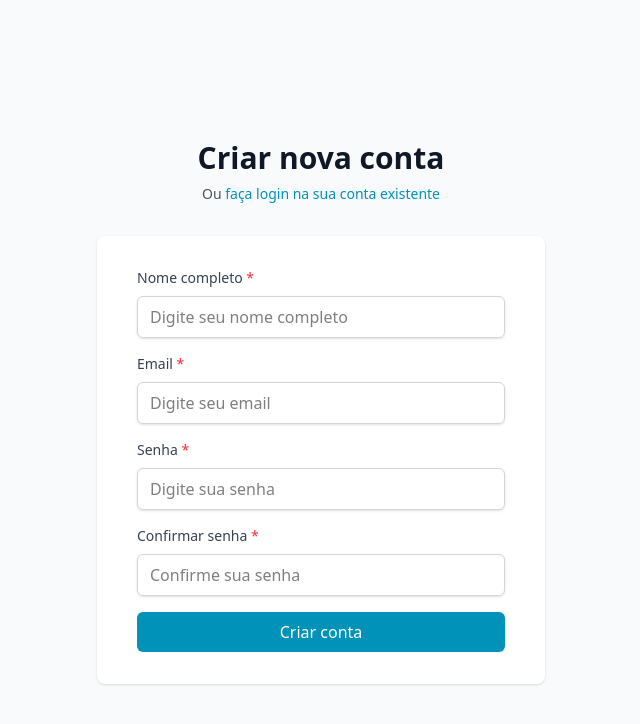
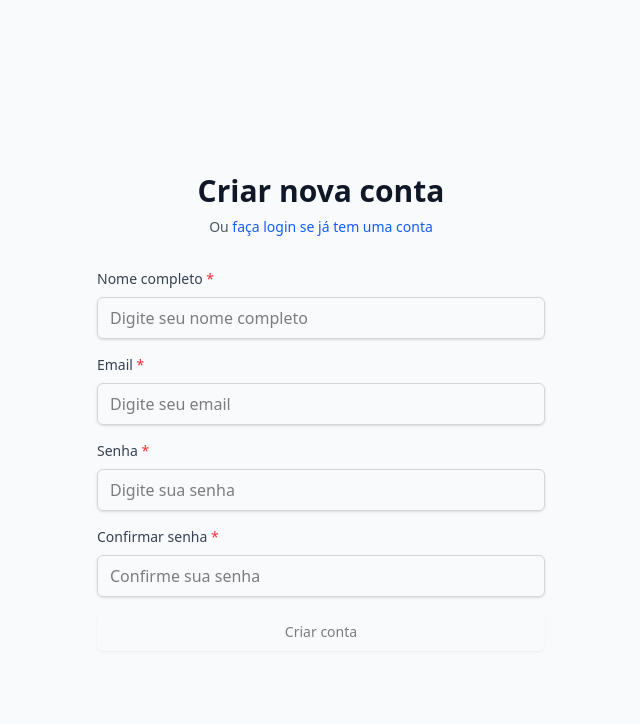
Before and after one commit to MatheusConstantino/todolist-frontend, a Vue app: page /register in a window 1280 px wide. Shown: the top 724 px of the page, without its empty margins (319-959 px from the left). Built offline with nearby package versions, Linux system fonts and the light colour scheme.

Commit message:
register

```diff
--- a/src/components/BaseButton.vue
+++ b/src/components/BaseButton.vue
@@ -3,11 +3,12 @@
     :type="type"
     :disabled="disabled || loading"
     :class="buttonClasses"
-    @click="$emit('click')"
+    class="w-full flex justify-center items-center px-4 py-2 border border-transparent rounded-md shadow-sm text-sm font-medium focus:outline-none focus:ring-2 focus:ring-offset-2 transition-all duration-200"
+    @click="handleClick"
   >
     <svg
       v-if="loading"
-      class="animate-spin -ml-1 mr-3 h-5 w-5 text-white"
+      class="animate-spin -ml-1 mr-3 h-5 w-5"
       xmlns="http://www.w3.org/2000/svg"
       fill="none"
       viewBox="0 0 24 24"
@@ -15,7 +16,8 @@
       <circle class="opacity-25" cx="12" cy="12" r="10" stroke="currentColor" stroke-width="4"></circle>
       <path class="opacity-75" fill="currentColor" d="M4 12a8 8 0 018-8V0C5.373 0 0 5.373 0 12h4zm2 5.291A7.962 7.962 0 014 12H0c0 3.042 1.135 5.824 3 7.938l3-2.647z"></path>
     </svg>
-    {{ loading ? loadingText : text }}
+
+    <slot>{{ text }}</slot>
   </button>
 </template>
 
@@ -23,10 +25,6 @@
 import { computed } from 'vue'
 
 const props = defineProps({
-  text: {
-    type: String,
-    required: true
-  },
   type: {
     type: String,
     default: 'button'
@@ -36,38 +34,45 @@ const props = defineProps({
     default: 'primary',
     validator: (value) => ['primary', 'secondary', 'danger'].includes(value)
   },
-  size: {
+  disabled: {
+    type: Boolean,
+    default: false
+  },
+  loading: {
+    type: Boolean,
+    default: false
+  },
+  text: {
     type: String,
-    default: 'md',
-    validator: (value) => ['sm', 'md', 'lg'].includes(value)
-  },
-  disabled: Boolean,
-  loading: Boolean,
-  loadingText: {
-    type: String,
-    default: 'Carregando...'
+    default: ''
   }
 })
 
-defineEmits(['click'])
+const emit = defineEmits(['click'])
 
-const buttonClasses = computed(() => [
-  'inline-flex items-center justify-center font-medium rounded-md transition-colors focus:outline-none focus:ring-2 focus:ring-offset-2',
-  // Variants
-  {
-    'bg-cyan-600 hover:bg-cyan-700 text-white focus:ring-cyan-500': props.variant === 'primary',
-    'bg-gray-200 hover:bg-gray-300 text-gray-900 focus:ring-gray-500': props.variant === 'secondary',
-    'bg-red-600 hover:bg-red-700 text-white focus:ring-red-500': props.variant === 'danger'
-  },
-  // Sizes
-  {
-    'px-3 py-2 text-sm': props.size === 'sm',
-    'px-4 py-2 text-base': props.size === 'md',
-    'px-6 py-3 text-lg': props.size === 'lg'
-  },
-  // States
-  {
+const buttonClasses = computed(() => {
+  const baseClasses = {
     'opacity-50 cursor-not-allowed': props.disabled || props.loading
   }
-])
+
+  const variantClasses = {
+    primary: 'bg-blue-600 hover:bg-blue-700 text-white focus:ring-blue-500',
+    secondary: 'bg-gray-600 hover:bg-gray-700 text-white focus:ring-gray-500',
+    danger: 'bg-red-600 hover:bg-red-700 text-white focus:ring-red-500'
+  }
+
+  return {
+    ...baseClasses,
+    ...variantClasses[props.variant].split(' ').reduce((acc, cls) => {
+      acc[cls] = !props.disabled && !props.loading
+      return acc
+    }, {})
+  }
+})
+
+const handleClick = (event) => {
+  if (!props.disabled && !props.loading) {
+    emit('click', event)
+  }
+}
 </script>
--- a/src/components/BaseInput.vue
+++ b/src/components/BaseInput.vue
@@ -8,17 +8,23 @@
       {{ label }}
       <span v-if="required" class="text-red-500">*</span>
     </label>
+
     <input
       :id="id"
       :type="type"
       :value="modelValue"
       :placeholder="placeholder"
       :required="required"
+      :disabled="disabled"
+      @input="handleInput"
+      @blur="handleBlur"
       :class="inputClasses"
-      @input="$emit('update:modelValue', $event.target.value)"
-      @blur="$emit('blur')"
+      class="w-full px-3 py-2 border rounded-md shadow-sm focus:outline-none focus:ring-2 focus:ring-blue-500 focus:border-blue-500 transition-colors"
     />
-    <p v-if="error" class="mt-1 text-sm text-red-600">{{ error }}</p>
+
+    <p v-if="error" class="mt-1 text-sm text-red-600">
+      {{ error }}
+    </p>
   </div>
 </template>
 
@@ -26,24 +32,55 @@
 import { computed } from 'vue'
 
 const props = defineProps({
-  id: String,
-  label: String,
+  modelValue: {
+    type: String,
+    default: ''
+  },
+  label: {
+    type: String,
+    default: ''
+  },
   type: {
     type: String,
     default: 'text'
   },
-  modelValue: String,
-  placeholder: String,
-  required: Boolean,
-  error: String
+  placeholder: {
+    type: String,
+    default: ''
+  },
+  required: {
+    type: Boolean,
+    default: false
+  },
+  disabled: {
+    type: Boolean,
+    default: false
+  },
+  error: {
+    type: String,
+    default: ''
+  },
+  id: {
+    type: String,
+    required: true
+  }
 })
 
-defineEmits(['update:modelValue', 'blur'])
+const emit = defineEmits(['update:modelValue', 'blur'])
 
-const inputClasses = computed(() => [
-  'w-full px-3 py-2 border rounded-md shadow-sm focus:outline-none focus:ring-2 focus:ring-cyan-500 focus:border-cyan-500 transition-colors',
-  props.error
-    ? 'border-red-300 focus:ring-red-500 focus:border-red-500'
-    : 'border-gray-300'
-])
+const inputClasses = computed(() => {
+  return {
+    'border-red-300 focus:border-red-500 focus:ring-red-500': props.error,
+    'border-gray-300': !props.error,
+    'bg-gray-50 cursor-not-allowed': props.disabled
+  }
+})
+
+const handleInput = (event) => {
+  emit('update:modelValue', event.target.value)
+}
+
+const handleBlur = (event) => {
+  emit('blur', event.target.value)
+}
 </script>
--- a/src/composables/useValidation.js
+++ b/src/composables/useValidation.js
@@ -3,66 +3,60 @@ import { ref, computed } from 'vue'
 export function useValidation() {
   const errors = ref({})
 
+  const validateRequired = (value, fieldName) => {
+    if (!value || value.trim() === '') {
+      return `${fieldName} é obrigatório`
+    }
+    return null
+  }
+
   const validateEmail = (email) => {
     const emailRegex = /^[^\s@]+@[^\s@]+\.[^\s@]+$/
-    return emailRegex.test(email)
+    if (!emailRegex.test(email)) {
+      return 'Email deve ter um formato válido'
+    }
+    return null
   }
 
   const validatePassword = (password) => {
-    return password && password.length >= 6
+    if (password.length < 8) {
+      return 'Senha deve ter pelo menos 8 caracteres'
+    }
+    return null
   }
 
-  const validateRequired = (value) => {
-    return value && value.trim().length > 0
+  const validatePasswordConfirmation = (password, confirmation) => {
+    if (password !== confirmation) {
+      return 'Confirmação de senha não confere'
+    }
+    return null
   }
 
-  const validateForm = (formData, rules) => {
-    errors.value = {}
-    let isValid = true
-
-    for (const [field, fieldRules] of Object.entries(rules)) {
-      const value = formData[field]
-
-      for (const rule of fieldRules) {
-        if (rule.type === 'required' && !validateRequired(value)) {
-          errors.value[field] = rule.message
-          isValid = false
-          break
-        }
-
-        if (rule.type === 'email' && value && !validateEmail(value)) {
-          errors.value[field] = rule.message
-          isValid = false
-          break
-        }
-
-        if (rule.type === 'password' && value && !validatePassword(value)) {
-          errors.value[field] = rule.message
-          isValid = false
-          break
-        }
-
-        if (rule.type === 'confirm' && value !== formData[rule.field]) {
-          errors.value[field] = rule.message
-          isValid = false
-          break
-        }
-      }
-    }
-
-    return isValid
+  const setError = (field, message) => {
+    errors.value[field] = message
   }
 
-  const clearErrors = () => {
+  const clearError = (field) => {
+    delete errors.value[field]
+  }
+
+  const clearAllErrors = () => {
     errors.value = {}
   }
 
-  const hasErrors = computed(() => Object.keys(errors.value).length > 0)
+  const hasErrors = computed(() => {
+    return Object.keys(errors.value).length > 0
+  })
 
   return {
     errors,
-    validateForm,
-    clearErrors,
-    hasErrors
+    hasErrors,
+    validateRequired,
+    validateEmail,
+    validatePassword,
+    validatePasswordConfirmation,
+    setError,
+    clearError,
+    clearAllErrors
   }
 }
--- a/src/main.js
+++ b/src/main.js
@@ -1,12 +1,11 @@
 import { createApp } from 'vue'
 import App from './App.vue'
 import router from './router'
-import { pinia } from './stores'
+import pinia from './stores'
 import './style.css'
 
 const app = createApp(App)
 
+app.use(router)
 app.use(pinia)
-app.use(router)
-
 app.mount('#app')
--- a/src/router/index.js
+++ b/src/router/index.js
@@ -1,4 +1,5 @@
 import { createRouter, createWebHistory } from 'vue-router'
+import RegisterView from '@/views/RegisterView.vue'
 
 const routes = [
   {
@@ -9,7 +10,7 @@ const routes = [
   {
     path: '/register',
     name: 'Register',
-    component: () => import('@/views/RegisterView.vue')
+    component: RegisterView
   },
   {
     path: '/login',
--- a/src/stores/index.js
+++ b/src/stores/index.js
@@ -1,3 +1,3 @@
 import { createPinia } from 'pinia'
 
-export const pinia = createPinia()
+export default createPinia()
--- a/src/stores/user.js
+++ b/src/stores/user.js
@@ -1,40 +1,39 @@
 import { defineStore } from 'pinia'
-import { ref, computed } from 'vue'
+import { ref } from 'vue'
 
 export const useUserStore = defineStore('user', () => {
-  // State
-  const users = ref([])
-  const currentUser = ref(null)
+  const user = ref(null)
   const loading = ref(false)
   const error = ref(null)
 
-  // Getters
-  const userCount = computed(() => users.value.length)
-  const isLoggedIn = computed(() => !!currentUser.value)
-
-  // Actions
-  const addUser = async (userData) => {
+  const register = async (userData) => {
     loading.value = true
     error.value = null
 
     try {
-      // Simular API call
-      await new Promise(resolve => setTimeout(resolve, 1000))
+      const response = await fetch('http://localhost:8000/api/auth/register', {
+        method: 'POST',
+        headers: {
+          'Accept': 'application/json',
+          'Content-Type': 'application/json'
+        },
+        body: JSON.stringify(userData)
+      })
 
-      // Verificar se email já existe
-      const emailExists = users.value.some(user => user.email === userData.email)
-      if (emailExists) {
-        throw new Error('Email já cadastrado')
+      const data = await response.json()
+
+      if (!response.ok) {
+        throw new Error(data.message || 'Erro ao cadastrar usuário')
       }
 
-      const newUser = {
-        id: Date.now(),
-        ...userData,
-        createdAt: new Date().toISOString()
+      user.value = data.user
+
+      // Se a API retornar token, salvar no localStorage
+      if (data.token) {
+        localStorage.setItem('auth_token', data.token)
       }
 
-      users.value.push(newUser)
-      return { success: true, user: newUser }
+      return { success: true, data }
     } catch (err) {
       error.value = err.message
       return { success: false, error: err.message }
@@ -43,50 +42,15 @@ export const useUserStore = defineStore('user', () => {
     }
   }
 
-  const loginUser = async (email, password) => {
-    loading.value = true
-    error.value = null
-
-    try {
-      await new Promise(resolve => setTimeout(resolve, 800))
-
-      const user = users.value.find(u => u.email === email && u.password === password)
-      if (!user) {
-        throw new Error('Credenciais inválidas')
-      }
-
-      currentUser.value = { ...user }
-      delete currentUser.value.password // Não manter senha no estado
-      return { success: true }
-    } catch (err) {
-      error.value = err.message
-      return { success: false, error: err.message }
-    } finally {
-      loading.value = false
-    }
-  }
-
-  const logoutUser = () => {
-    currentUser.value = null
-  }
-
   const clearError = () => {
     error.value = null
   }
 
   return {
-    // State
-    users,
-    currentUser,
+    user,
     loading,
     error,
-    // Getters
-    userCount,
-    isLoggedIn,
-    // Actions
-    addUser,
-    loginUser,
-    logoutUser,
+    register,
     clearError
   }
 })
--- a/src/views/RegisterView.vue
+++ b/src/views/RegisterView.vue
@@ -1,78 +1,84 @@
 <template>
-  <div class="min-h-screen bg-gray-50 flex flex-col justify-center py-12 sm:px-6 lg:px-8">
-    <div class="sm:mx-auto sm:w-full sm:max-w-md">
+  <div class="min-h-screen flex items-center justify-center bg-gray-50 py-12 px-4 sm:px-6 lg:px-8">
+    <div class="max-w-md w-full space-y-8">
+      <div>
         <h2 class="mt-6 text-center text-3xl font-extrabold text-gray-900">
           Criar nova conta
         </h2>
         <p class="mt-2 text-center text-sm text-gray-600">
           Ou
-        <router-link to="/login" class="font-medium text-cyan-600 hover:text-cyan-500">
-          faça login na sua conta existente
+          <router-link
+            to="/login"
+            class="font-medium text-blue-600 hover:text-blue-500"
+          >
+            faça login se já tem uma conta
           </router-link>
         </p>
       </div>
 
-    <div class="mt-8 sm:mx-auto sm:w-full sm:max-w-md">
-      <div class="bg-white py-8 px-4 shadow sm:rounded-lg sm:px-10">
-        <form @submit.prevent="handleSubmit" class="space-y-6">
+      <form class="mt-8 space-y-6" @submit.prevent="handleSubmit">
+        <div v-if="userStore.error" class="bg-red-50 border border-red-200 text-red-700 px-4 py-3 rounded">
+          {{ userStore.error }}
+        </div>
+
         <BaseInput
           id="name"
+          v-model="form.name"
           label="Nome completo"
-            v-model="form.name"
+          type="text"
           placeholder="Digite seu nome completo"
           required
           :error="errors.name"
+          @blur="validateName"
         />
 
         <BaseInput
           id="email"
+          v-model="form.email"
           label="Email"
           type="email"
-            v-model="form.email"
           placeholder="Digite seu email"
           required
           :error="errors.email"
+          @blur="validateEmailField"
         />
 
         <BaseInput
           id="password"
+          v-model="form.password"
           label="Senha"
           type="password"
-            v-model="form.password"
           placeholder="Digite sua senha"
           required
           :error="errors.password"
+          @blur="validatePasswordField"
         />
 
         <BaseInput
-            id="confirmPassword"
+          id="password_confirmation"
+          v-model="form.password_confirmation"
           label="Confirmar senha"
           type="password"
-            v-model="form.confirmPassword"
           placeholder="Confirme sua senha"
           required
-            :error="errors.confirmPassword"
+          :error="errors.password_confirmation"
+          @blur="validatePasswordConfirmationField"
         />
-
-          <div v-if="userStore.error" class="p-3 bg-red-100 border border-red-400 text-red-700 rounded">
-            {{ userStore.error }}
-          </div>
 
         <BaseButton
           type="submit"
+          variant="primary"
+          :loading="userStore.loading"
+          :disabled="hasErrors || !isFormValid"
           text="Criar conta"
-            loading-text="Criando conta..."
-            :loading="userStore.loading"
-            class="w-full"
         />
       </form>
-      </div>
     </div>
   </div>
 </template>
 
 <script setup>
-import { reactive } from 'vue'
+import { reactive, computed } from 'vue'
 import { useRouter } from 'vue-router'
 import { useUserStore } from '@/stores/user'
 import { useValidation } from '@/composables/useValidation'
@@ -81,49 +87,107 @@ import BaseButton from '@/components/BaseButton.vue'
 
 const router = useRouter()
 const userStore = useUserStore()
-const { errors, validateForm, clearErrors } = useValidation()
+const {
+  errors,
+  hasErrors,
+  validateRequired,
+  validateEmail,
+  validatePassword,
+  validatePasswordConfirmation,
+  setError,
+  clearError,
+  clearAllErrors
+} = useValidation()
 
 const form = reactive({
   name: '',
   email: '',
   password: '',
-  confirmPassword: ''
+  password_confirmation: ''
 })
 
-const validationRules = {
-  name: [
-    { type: 'required', message: 'Nome é obrigatório' }
-  ],
-  email: [
-    { type: 'required', message: 'Email é obrigatório' },
-    { type: 'email', message: 'Email deve ter um formato válido' }
-  ],
-  password: [
-    { type: 'required', message: 'Senha é obrigatória' },
-    { type: 'password', message: 'Senha deve ter pelo menos 6 caracteres' }
-  ],
-  confirmPassword: [
-    { type: 'required', message: 'Confirmação de senha é obrigatória' },
-    { type: 'confirm', field: 'password', message: 'Senhas não coincidem' }
-  ]
+const isFormValid = computed(() => {
+  return form.name &&
+         form.email &&
+         form.password &&
+         form.password_confirmation &&
+         !hasErrors.value
+})
+
+const validateName = () => {
+  const error = validateRequired(form.name, 'Nome')
+  if (error) {
+    setError('name', error)
+  } else {
+    clearError('name')
+  }
+}
+
+const validateEmailField = () => {
+  const requiredError = validateRequired(form.email, 'Email')
+  if (requiredError) {
+    setError('email', requiredError)
+    return
+  }
+
+  const emailError = validateEmail(form.email)
+  if (emailError) {
+    setError('email', emailError)
+  } else {
+    clearError('email')
+  }
+}
+
+const validatePasswordField = () => {
+  const error = validateRequired(form.password, 'Senha')
+  if (error) {
+    setError('password', error)
+    return
+  }
+
+  const passwordError = validatePassword(form.password)
+  if (passwordError) {
+    setError('password', passwordError)
+  } else {
+    clearError('password')
+  }
+}
+
+const validatePasswordConfirmationField = () => {
+  const error = validateRequired(form.password_confirmation, 'Confirmação de senha')
+  if (error) {
+    setError('password_confirmation', error)
+    return
+  }
+
+  const confirmationError = validatePasswordConfirmation(form.password, form.password_confirmation)
+  if (confirmationError) {
+    setError('password_confirmation', confirmationError)
+  } else {
+    clearError('password_confirmation')
+  }
 }
 
 const handleSubmit = async () => {
-  clearErrors()
+  // Limpar erros anteriores
   userStore.clearError()
+  clearAllErrors()
 
-  if (!validateForm(form, validationRules)) {
+  // Validar todos os campos
+  validateName()
+  validateEmailField()
+  validatePasswordField()
+  validatePasswordConfirmationField()
+
+  if (hasErrors.value) {
     return
   }
 
-  const result = await userStore.addUser({
-    name: form.name,
-    email: form.email,
-    password: form.password
-  })
+  const result = await userStore.register(form)
 
   if (result.success) {
-    router.push('/login')
+    // Redirecionar para dashboard ou página inicial
+    router.push('/')
   }
 }
 </script>
```
Lines whose indentation alone changed are shown as unchanged.
